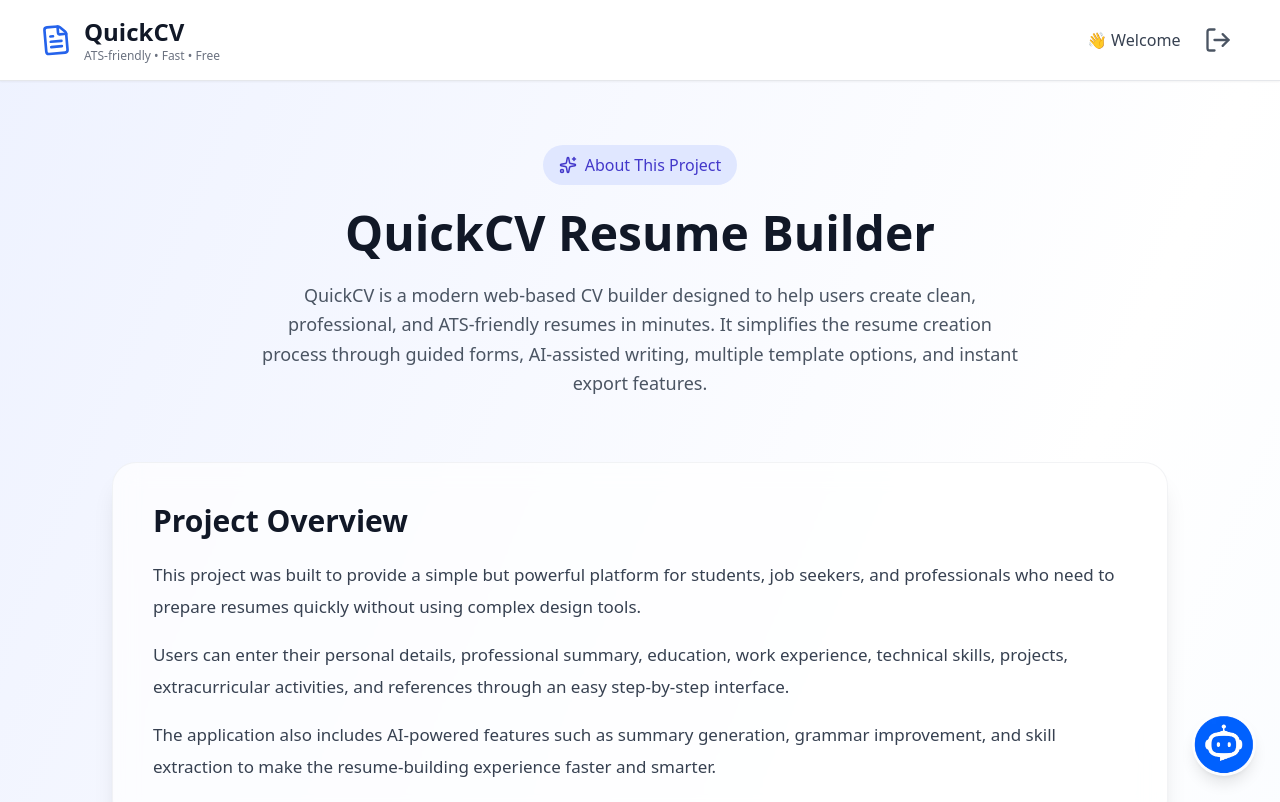
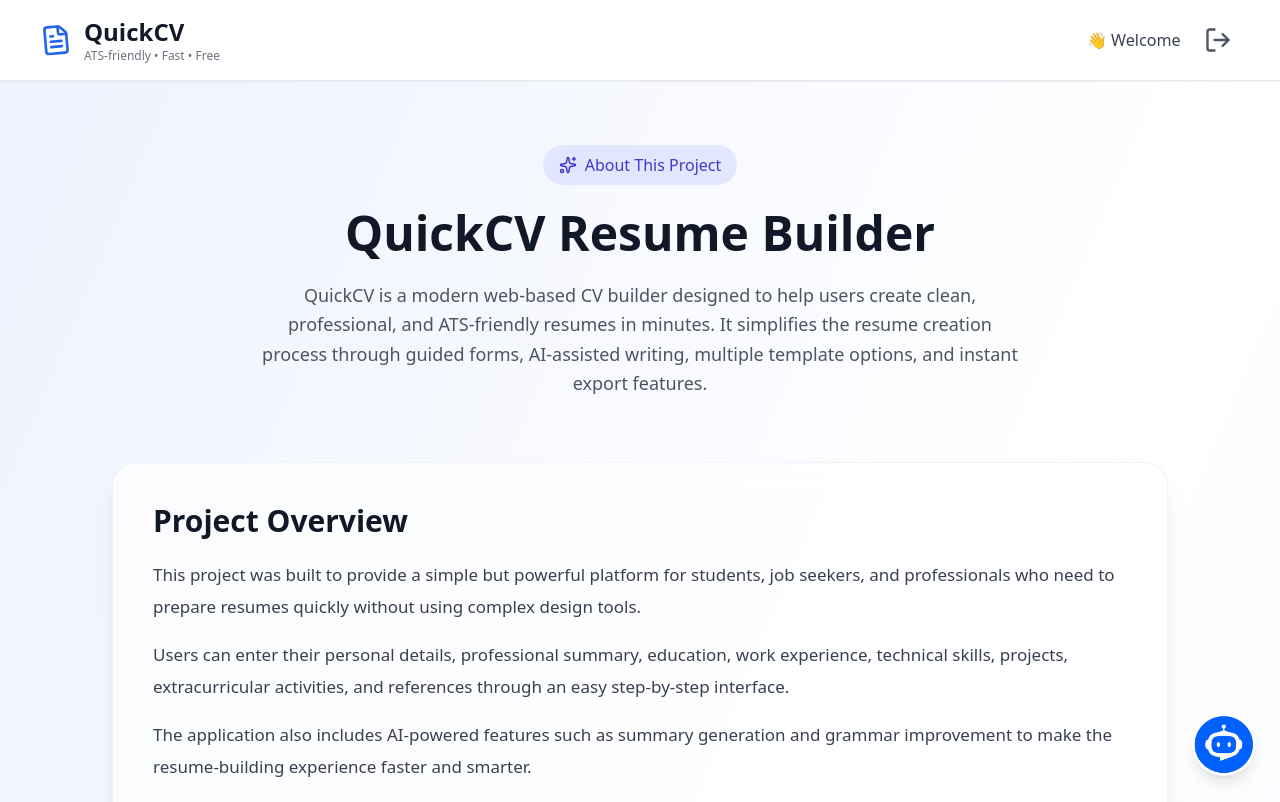
Before and after one commit to IsiraDilum/QuickCV_web, a React (Create React App) app in the folder frontend/: page /about in a window 1280 px wide. Shown: the top 802 px of the page. Built offline with nearby package versions, Linux system fonts and the light colour scheme.

Commit message:
small update

```diff
--- a/frontend/src/pages/About.jsx
+++ b/frontend/src/pages/About.jsx
@@ -109,7 +109,7 @@ const About = () => {
 
                             <p>
                                 The application also includes AI-powered features such as summary
-                                generation, grammar improvement, and skill extraction to make the
+                                generation and grammar improvement to make the
                                 resume-building experience faster and smarter.
                             </p>
                         </div>
```
